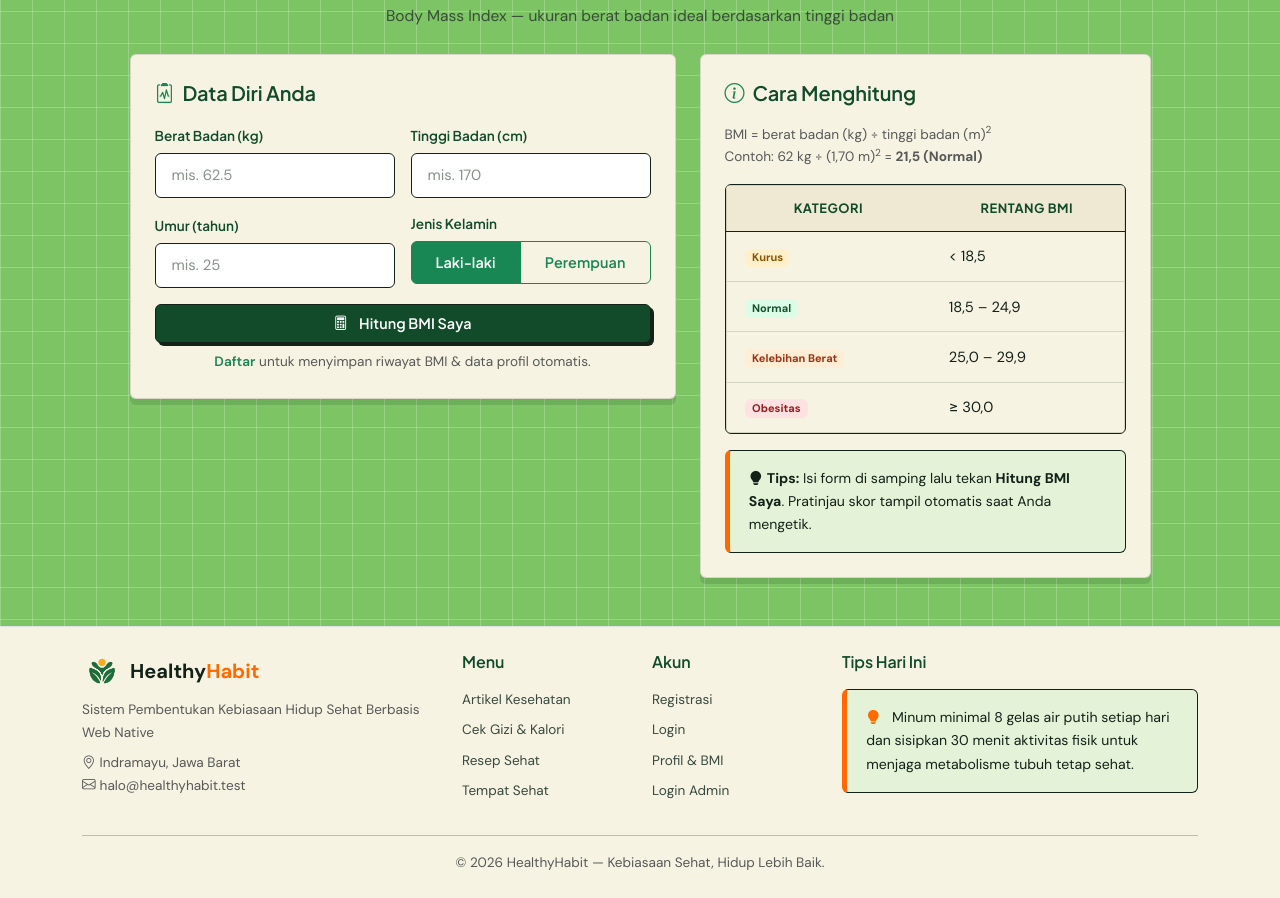
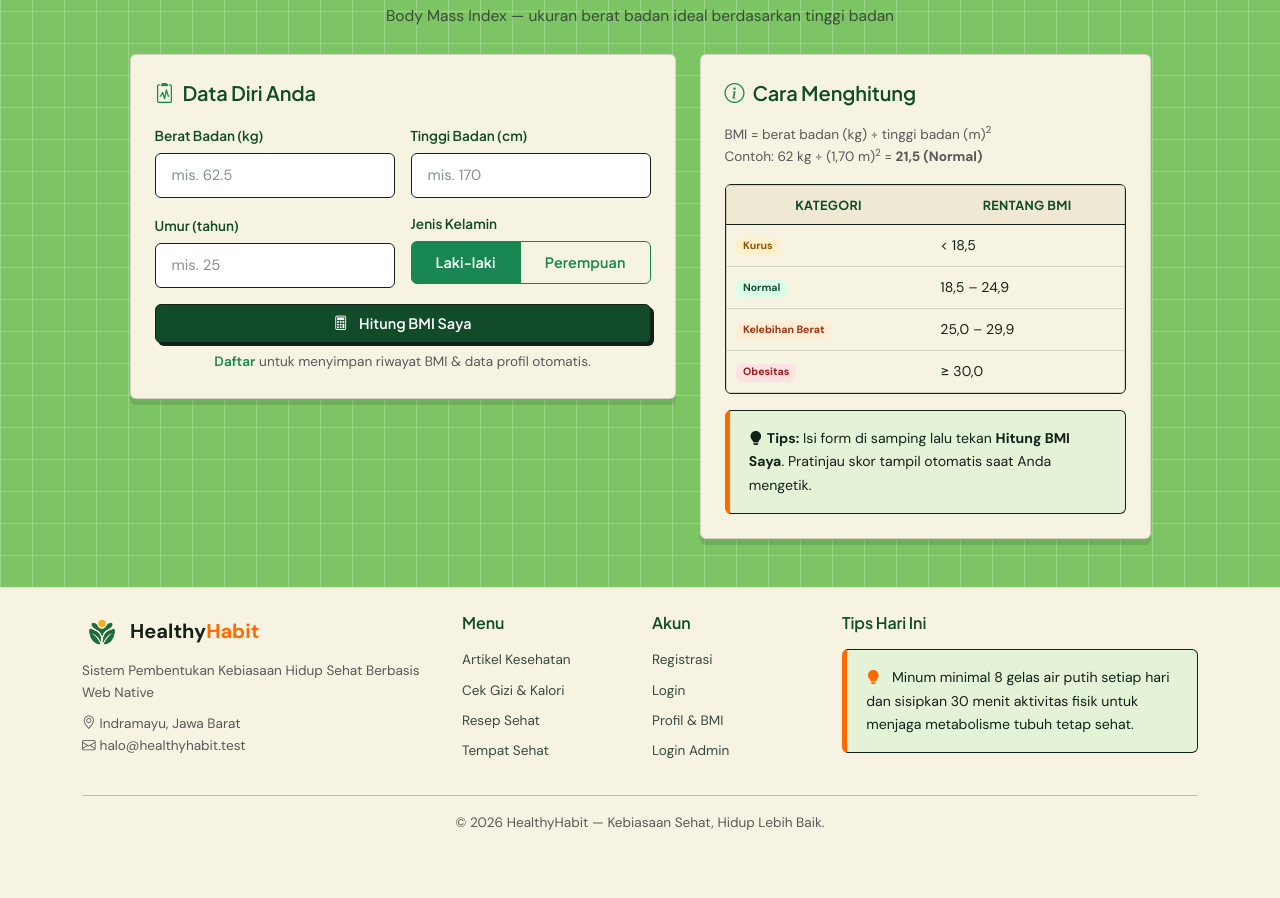
Before and after one commit to LyAmaliah/Proyek1, a PHP site: page /bmi in a window 1280 px wide. Shown: the part 149-1047 px from the top of the page. After the commit the page ends 979 px from the top, so only its background shows below. Run offline with PHP 8.4, Linux system fonts and the light colour scheme.

Commit message:
tabel all

```diff
--- a/assets/css/style.css
+++ b/assets/css/style.css
@@ -1170,7 +1170,9 @@ a:hover > .brand-icon,
     overflow-y: visible;
 }
 
+/* ============ Penyesuaian Global Semua Tabel (Fit 100% Layar) ============ */
 .table-custom {
+    width: 100% !important;
     background: var(--krem);
     border-radius: var(--radius);
     border: 1.5px solid var(--border-ink);
@@ -1188,32 +1190,45 @@ a:hover > .brand-icon,
     font-weight: 700;
     background-color: var(--krem-2) !important;
     color: var(--hijau-dark) !important;
-    font-size: .8rem;
+    font-size: .78rem;
     line-height: 1.35;
     text-transform: uppercase;
-    letter-spacing: .04em;
+    letter-spacing: .03em;
     border-bottom: 1.5px solid var(--border-ink) !important;
-    padding: .85rem 1.15rem;
-    white-space: nowrap;
-    text-align: center !important;
+    padding: .65rem .6rem !important; /* 1. Padding proporsional & hemat ruang */
+    white-space: normal;              /* 2. Biarkan teks header menyesuaikan lebar kolom */
+    vertical-align: middle;
 }
 
 .table tbody td,
 .table-custom tbody td {
-    padding: .85rem 1.15rem;
-    line-height: 1.5;
+    padding: .65rem .6rem !important; /* 3. Padding sel isi lebih pas & rapi */
+    line-height: 1.4;
     vertical-align: middle;
-    font-size: .92rem;
+    font-size: .88rem;
     background: transparent !important;
     color: var(--teks) !important;
-    overflow: visible;
-    white-space: normal;
-    word-break: break-word;
+    word-break: normal;
 }
 
 .table tbody td.text-nowrap,
 .table-custom tbody td.text-nowrap {
     white-space: nowrap;
+}
+
+/* 4. Tombol aksi (Edit & Hapus) dibuat ramping agar hemat ruang horizontal */
+.table td .btn-sm,
+.table-custom td .btn-sm {
+    padding: .25rem .5rem !important;
+    font-size: .8rem !important;
+}
+
+/* 5. Badge tag (Makanan / Minuman / Porsi) dibuat pas */
+.table td .tag,
+.table-custom td .tag {
+    padding: .2rem .55rem !important;
+    font-size: .72rem !important;
+    letter-spacing: 0 !important;
 }
 
 .table-custom tbody tr {
```
